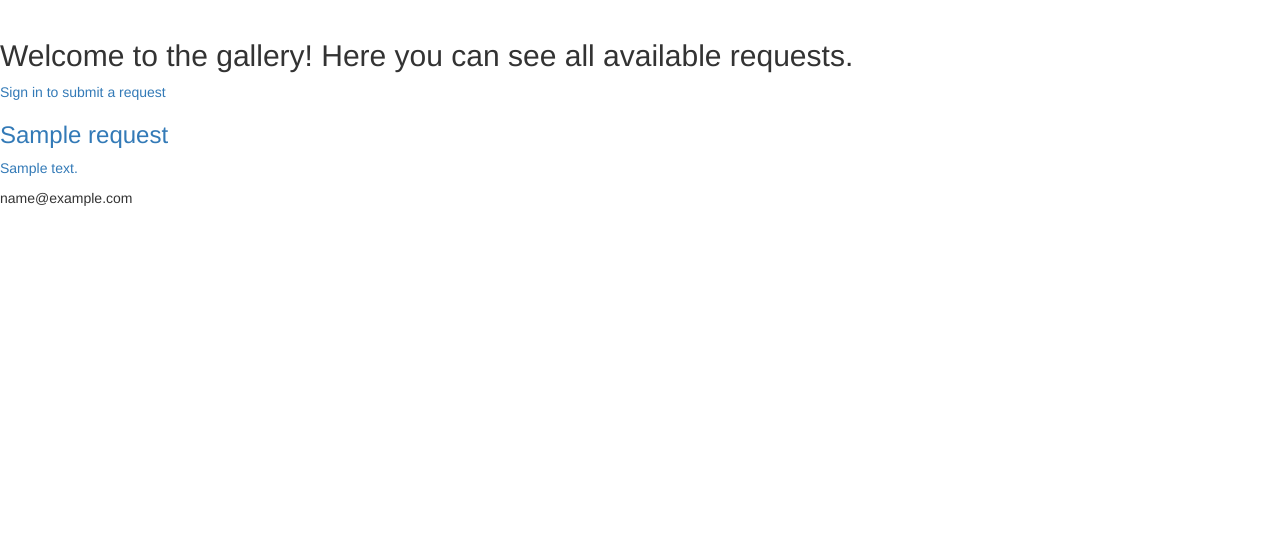
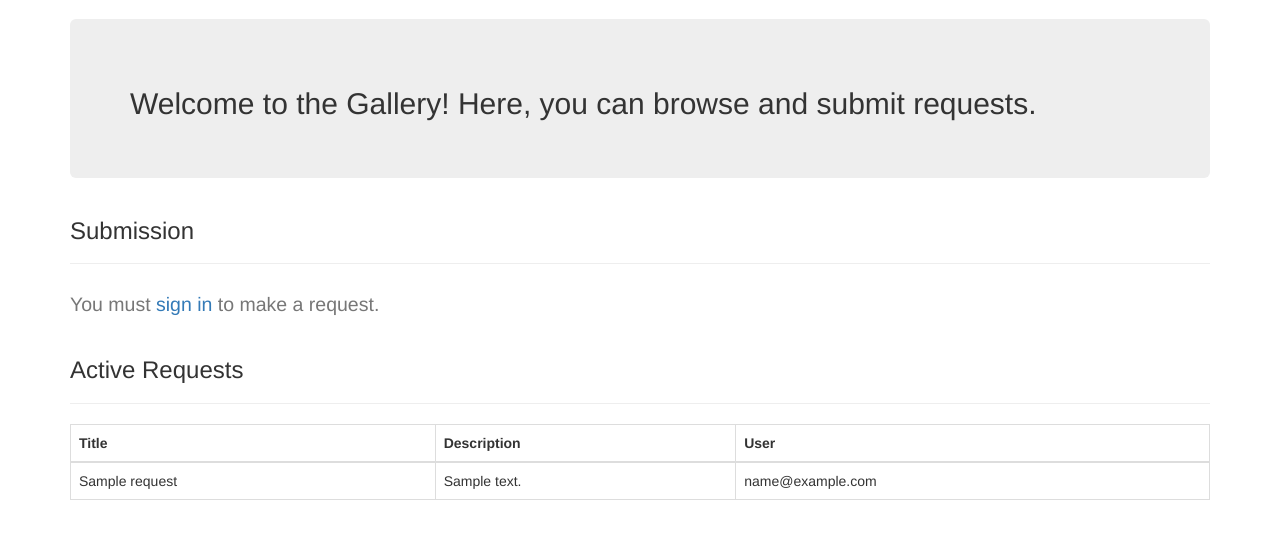
Before and after one commit to beginner-innovators/See3D, a Flask app: page /gallery/ in a window 1280 px wide. Shown: the part 51-590 px from the top of the page. Run offline with Flask 2, Linux system fonts and the light colour scheme; tables that the repository leaves empty hold one stand-in row (values such as "Sample post"); some libraries are stand-ins or nearby versions.

Commit message:
Polish it with Bootstrap and more functionality.

```diff
--- a/See3D/forms.py
+++ b/See3D/forms.py
@@ -15,6 +15,6 @@ class SubmitForm(FlaskForm):
         'Description',
         validators=[
             InputRequired(message="A description is required."),
-            Length(max=512, message="The description must be 512 characters or less.")
+            Length(max=1024, message="The description must be 1024 characters or less.")
         ]
     )
--- a/See3D/templates/gallery.html
+++ b/See3D/templates/gallery.html
@@ -1,21 +1,42 @@
 {% extends "base.html" %}
 
-{% block content %}
-  <h2>Welcome to the gallery! Here you can see all available requests.</h2>
+{% block content -%}
+<div class="container">
+  <div class="jumbotron">
+    <h2>Welcome to the Gallery! Here, you can browse and submit requests.</h2>
+  </div>
+  <div class="page-header">
+    <h3>Submission</h3>
+  </div>
+  <div>
     {% if current_user.is_authenticated -%}
-    <div><a href={{ url_for('submit') }}>Submit a request</a></div>
+    <a href={{ url_for('submit') }} class="btn btn-success">Submit Request</a>
     {% else -%}
-    <div><a href={{ url_for('oauth2callback') }}>Sign in to submit a request</a></div>
+    <h2><small>You must <a href={{ url_for('oauth2callback') }}>sign in</a> to make a request.</small></h2>
     {% endif -%}
+  </div>
+  <div class="page-header">
+    <h3>Active Requests</h3>
+  </div>
+  <div>
+    <table class="table table-hover table-bordered">
+      <thead>
+        <tr>
+          <th>Title</th>
+          <th>Description</th>
+          <th>User</th>
+        </tr>
+      </thead>
+      <tbody>
         {% for request in requests -%}
-    <div>
-      <a href={{ url_for('request', request_id=request.id) }}>
-        <div>
-          <h3>{{ request.title|e }}</h3>
-          <p>{{ request.description|e }}</p>
+        <tr>
+          <td>{{ request.title|e }}</td>
+          <td>{{ request.description|e }}</td>
+          <td>{{ request.email|e }}</td>
+        </tr>
+        {% endfor -%}
+      </tbody>
+    </table>
   </div>
-      </a>
-      <p>{{ request.email|e }}</p>
 </div>
-  {% endfor -%}
 {% endblock %}
--- a/See3D/views.py
+++ b/See3D/views.py
@@ -19,19 +19,13 @@ def index():
     return flask.render_template('index.html')
 
 @app.route('/about/')
-@login_required
 def about():
     return flask.render_template('about.html', title="About")
 
 @app.route('/gallery/')
 def gallery():
     requests = Request.query.all()
-
     return flask.render_template('gallery.html', title="Gallery", requests=requests)
-
-@app.route('/requests/<request_id>/')
-def request(request_id):
-    return "Request {}".format(request_id)
 
 @app.route('/submit/', methods=['GET', 'POST'])
 @login_required
@@ -53,7 +47,8 @@ def submit():
 @app.route('/profile/')
 @login_required
 def profile():
-    return flask.render_template('profile.html', title="Profile")
+    requests = Request.query.filter_by(email=current_user.email).all()
+    return flask.render_template('profile.html', title="Profile", requests=requests)
 
 @app.route('/oauth2callback')
 def oauth2callback():
@@ -64,6 +59,14 @@ def oauth2callback():
     )
 
     # Redirect user to Google sign-in.
+    if 'error' in flask.request.args:
+        if flask.request.args.get('error') == 'access_denied':
+            flask.flash("You denied access")
+        else:
+            flask.flash("Some kind of error encountered during authorization.")
+
+        return flask.redirect(flask.url_for('index'))
+
     if 'code' not in flask.request.args:
         auth_uri = flow.step1_get_authorize_url()
         return flask.redirect(auth_uri)
@@ -73,7 +76,9 @@ def oauth2callback():
         auth_code = flask.request.args.get('code')
         credentials = flow.step2_exchange(auth_code)
 
-        user_info = json.loads(credentials.to_json())
+        flask.session['credentials'] = credentials.to_json()
+
+        user_info = json.loads(flask.session['credentials'])
 
         sub = user_info["id_token"]["sub"]        # Primary identification of Google account
         user = User.query.filter_by(sub=sub).first()
@@ -92,5 +97,23 @@ def oauth2callback():
 @app.route('/logout/')
 @login_required
 def logout():
+    if 'credentials' in flask.session:
+        credentials = client.OAuth2Credentials.from_json(flask.session['credentials'])
+        credentials.revoke(httplib2.Http())
+
     logout_user()
     return flask.redirect('index')
+
+@app.route('/del_request/<request_id>/')
+@login_required
+def del_request(request_id):
+    request = Request.query.get(int(request_id))
+
+    if request.email == current_user.email:
+        db.session.delete(request)
+        db.session.commit()
+
+        return flask.redirect(flask.url_for('profile'))
+
+    else:
+        return flask.redirect(flask.url_for('index'))
```
Also changed, not shown: See3D/templates/about.html (+7 -1 lines), See3D/templates/base.html (+0 -14 lines), See3D/templates/index.html (+6 -2 lines), See3D/templates/profile.html (+31 -1 lines), See3D/templates/submit.html (+16 -5 lines). Lines whose indentation alone changed are shown as unchanged.
